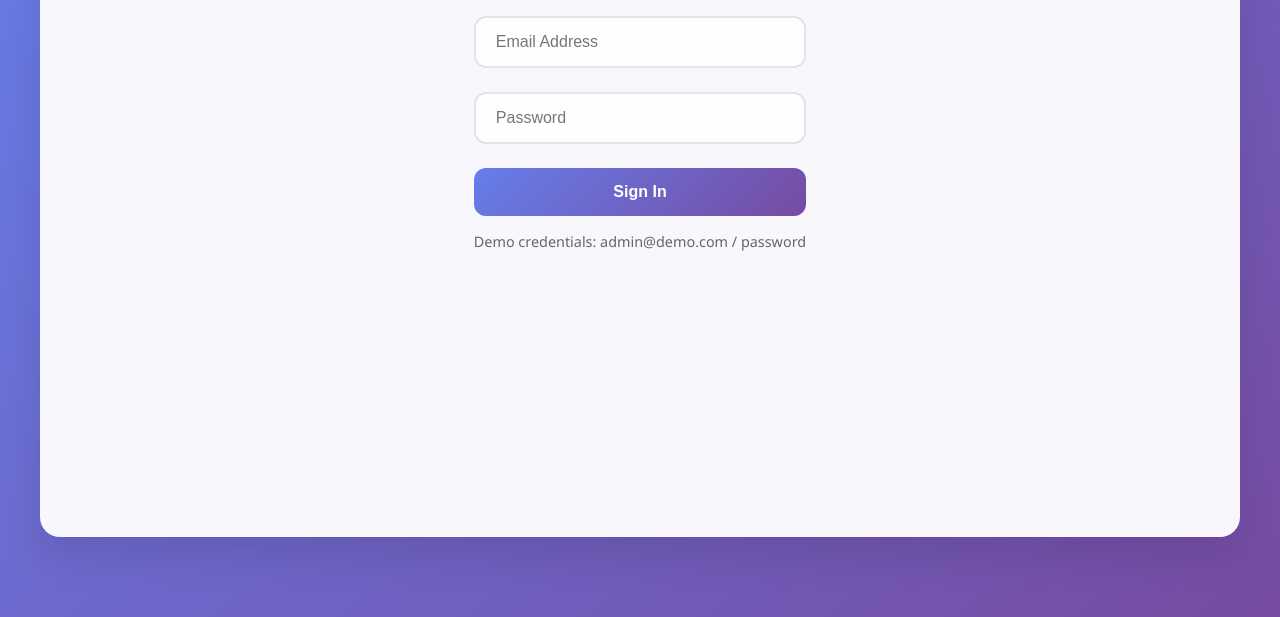
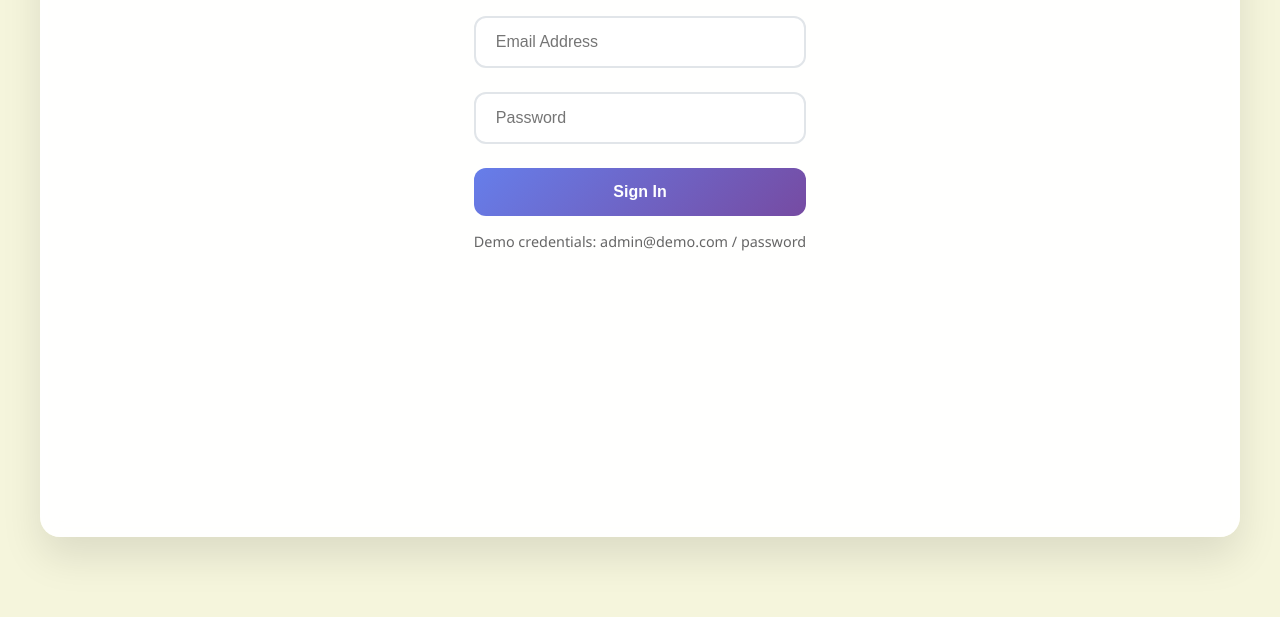
Before and after one commit to BL-A-N/sih_page, a website: page public/index.html in a window 1280 px wide. Shown: the part 183-800 px from the top of the page. Drawn offline with Linux system fonts and the light colour scheme.

Commit message:
color change

```diff
--- a/public/index.html
+++ b/public/index.html
@@ -14,7 +14,7 @@
 
         body {
             font-family: 'Segoe UI', Tahoma, Geneva, Verdana, sans-serif;
-            background: linear-gradient(135deg, #667eea 0%, #764ba2 100%);
+            background: beige;
             min-height: 100vh;
             display: flex;
             align-items: center;
```
